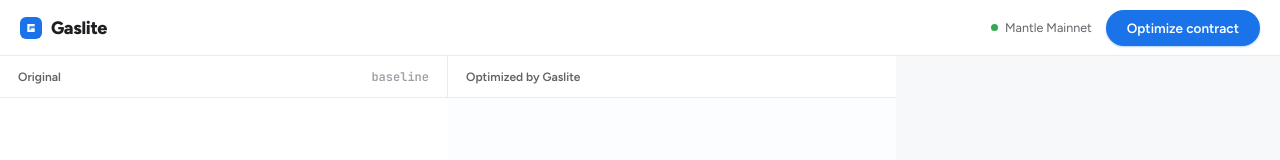
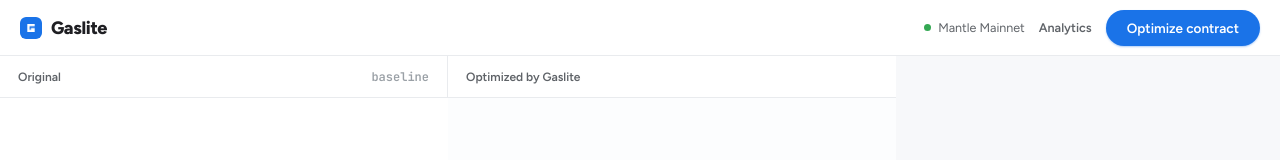
Before and after one commit to toastx/gaslite, a React (Vite) app in the folder webui/: page / in a window 1280 px wide. Shown: the top 160 px of the page. Built offline with nearby package versions, Linux system fonts and the light colour scheme.

Commit message:
chore: add analytics to webui

```diff
--- a/webui/src/App.tsx
+++ b/webui/src/App.tsx
@@ -55,6 +55,14 @@ export function App() {
             <span className="dotg" />
             Mantle Mainnet
           </span>
+          <a
+            className="analytics-link"
+            href="https://gaslite-analytics.onrender.com/"
+            target="_blank"
+            rel="noopener noreferrer"
+          >
+            Analytics
+          </a>
           <OptimizeBtn phase={phase} onOptimize={optimize} onReset={reset} />
         </div>
       </div>
--- a/webui/src/styles.css
+++ b/webui/src/styles.css
@@ -104,6 +104,17 @@ body {
   align-items: center;
   gap: 7px;
   white-space: nowrap;
+}
+.analytics-link {
+  font-size: 12.5px;
+  font-weight: 600;
+  color: var(--ink-2);
+  text-decoration: none;
+  white-space: nowrap;
+  transition: color 0.15s;
+}
+.analytics-link:hover {
+  color: var(--accent-ink);
 }
 .btn {
   font-family: var(--ui);
```
